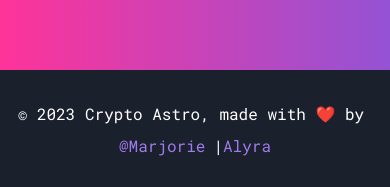
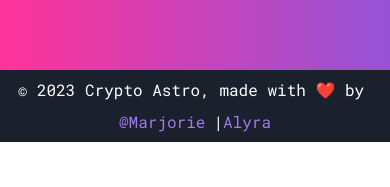
Before and after one commit to marjorie-n/NFT-project-nextjs-etherjs-merkletree-whitelist-mint, a Next.js app in the folder front/: page / in a window 390 px wide. Shown: the part 751-938 px from the top of the page. After the commit the page ends 893 px from the top, so only its background shows below. Built offline with nearby package versions, Linux system fonts and the light colour scheme; a web font is replaced by a local one.

Commit message:
style: responsive design for all mobiles

```diff
--- a/front/components/Footer/Footer.jsx
+++ b/front/components/Footer/Footer.jsx
@@ -10,8 +10,12 @@
       bg="gray.800"
       color="white"
       direction={["column", "row"]}
-      px={[4, 8]}
-      py={[8, 12]}
+      px={[1, 2]}
+      py={[2, 3]}
+      flexWrap="wrap"
+      textAlign="center"
+      maxW="1200px"
+      margin="0 auto"
     >
       <chakra.span mr={2} mb={[2, 0]}>
         &copy; {new Date().getFullYear()} Crypto Astro, made with ❤️ by{" "}
```
